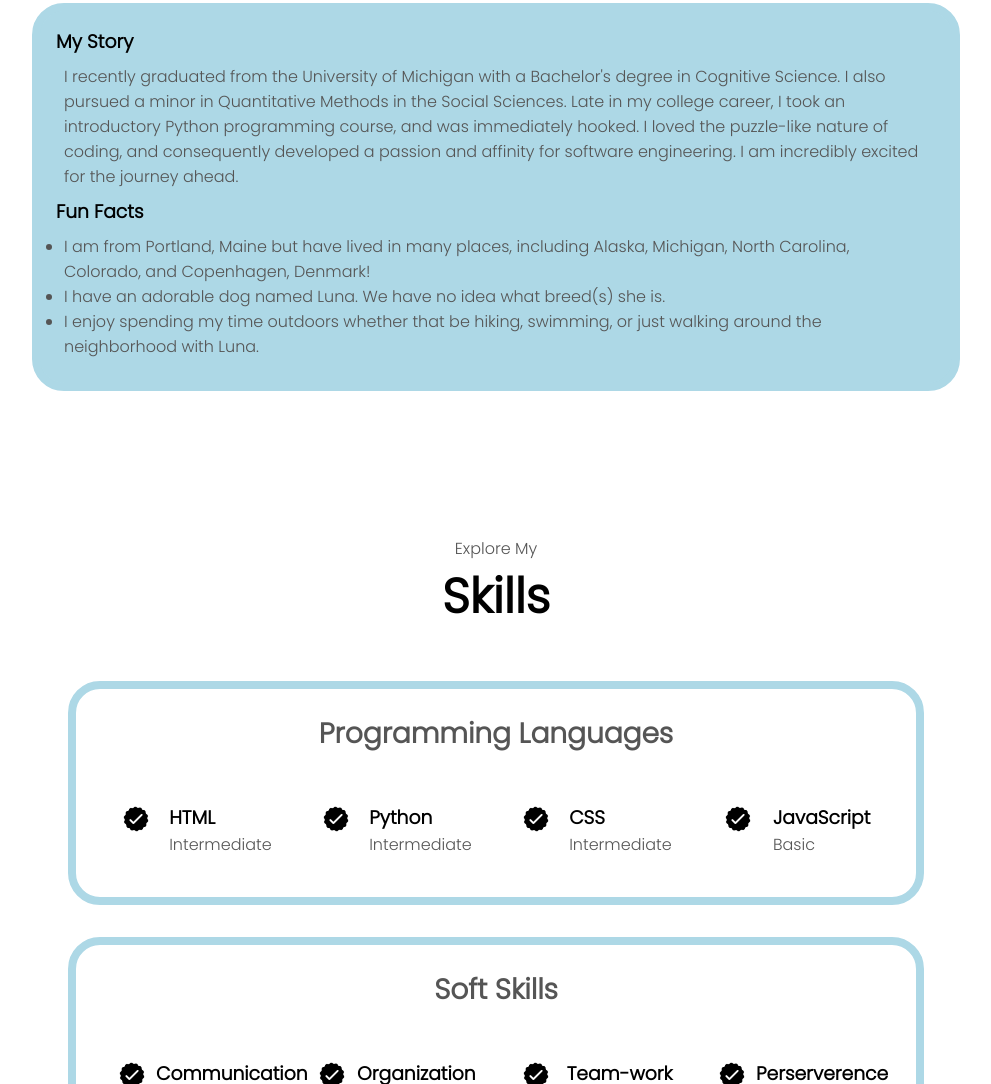
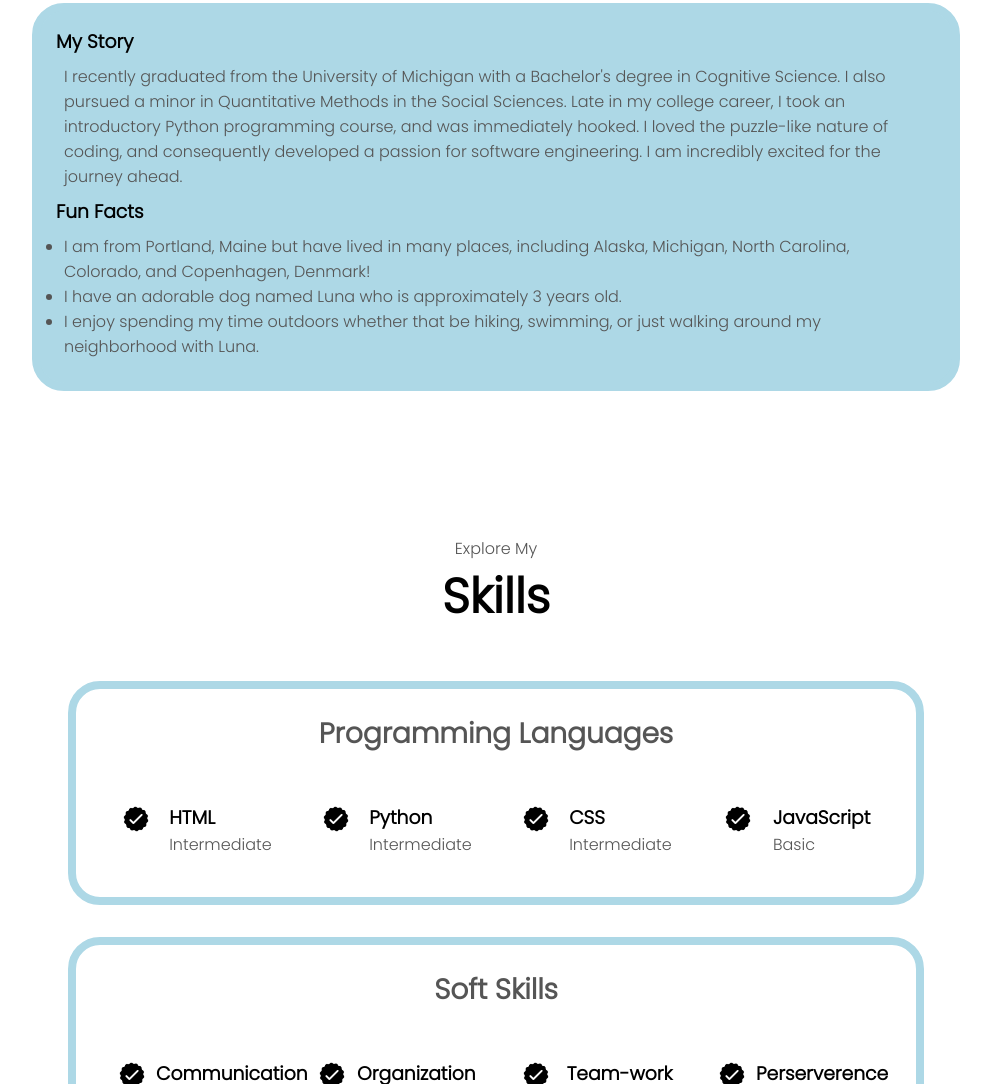
Before and after one commit to celestekilgore/personal-site, a plain HTML site: page index.html in a window 1280 px wide. Shown: the part 1024-2108 px from the top of the page, without its empty margins (144-1135 px from the left). Drawn offline with Linux system fonts and the light colour scheme.

Commit message:
Update index.html

```diff
--- a/index.html
+++ b/index.html
@@ -70,7 +70,7 @@
            I recently graduated from the University of Michigan with a Bachelor's degree in Cognitive Science.
           I also pursued a minor in Quantitative Methods in the Social Sciences. Late in my college career, I
           took an introductory Python programming course, and was immediately hooked. I loved the puzzle-like nature
-          of coding, and consequently developed a passion and affinity for software engineering. I am incredibly
+          of coding, and consequently developed a passion for software engineering. I am incredibly
           excited for the journey ahead.
           </p>
         </div>
@@ -80,9 +80,9 @@
               <li>I am from Portland, Maine but have lived in many places, including
             Alaska, Michigan, North Carolina, Colorado, and Copenhagen, Denmark!
               </li>
-              <li>I have an adorable dog named Luna. We have no idea what breed(s) she is.</li>
+              <li>I have an adorable dog named Luna who is approximately 3 years old.</li>
               <li>I enjoy spending my time outdoors whether that be hiking, swimming,
-            or just walking around the neighborhood with Luna.</li>
+            or just walking around my neighborhood with Luna.</li>
           </ul>
         </div>
       </div>
```
